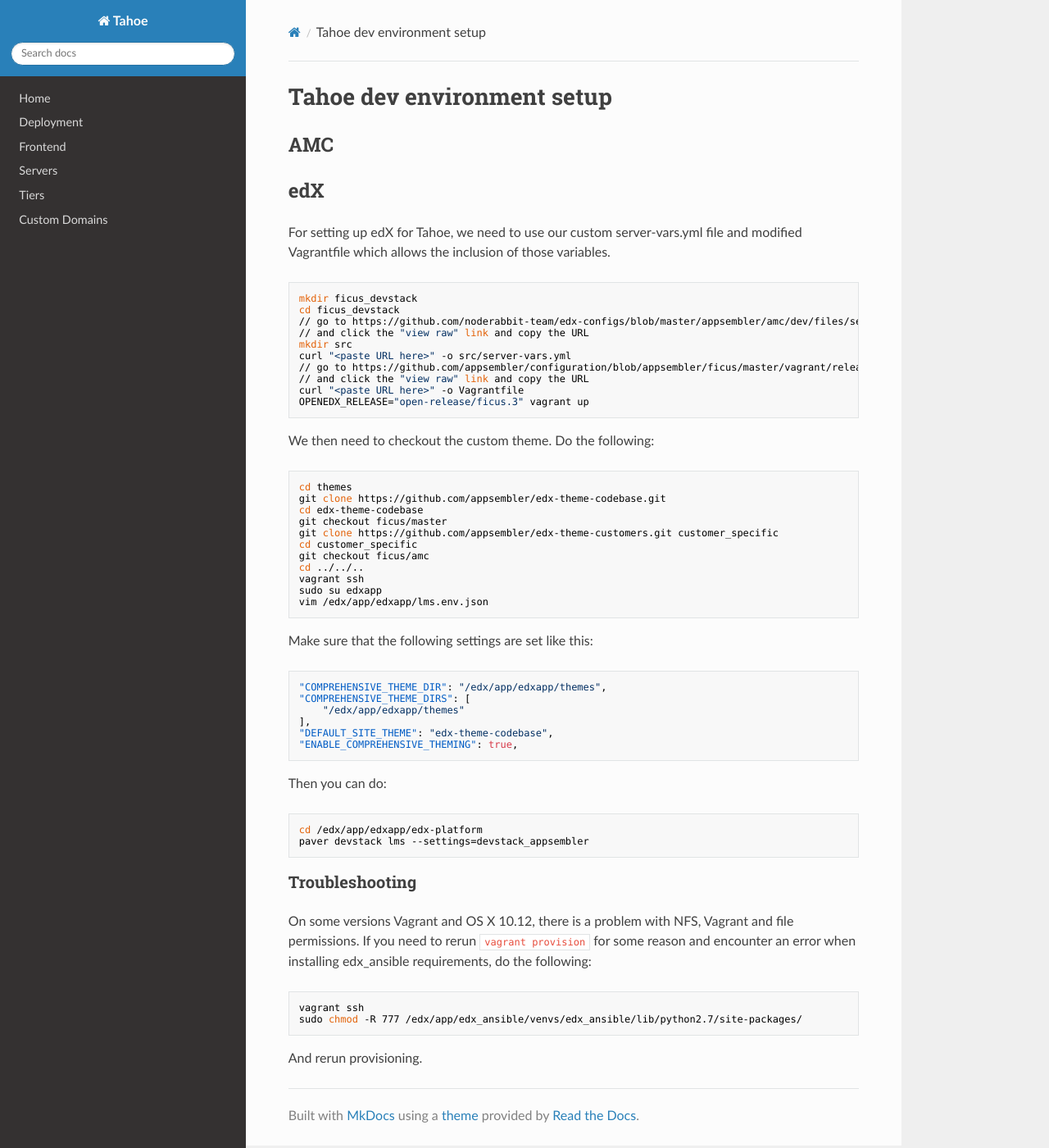
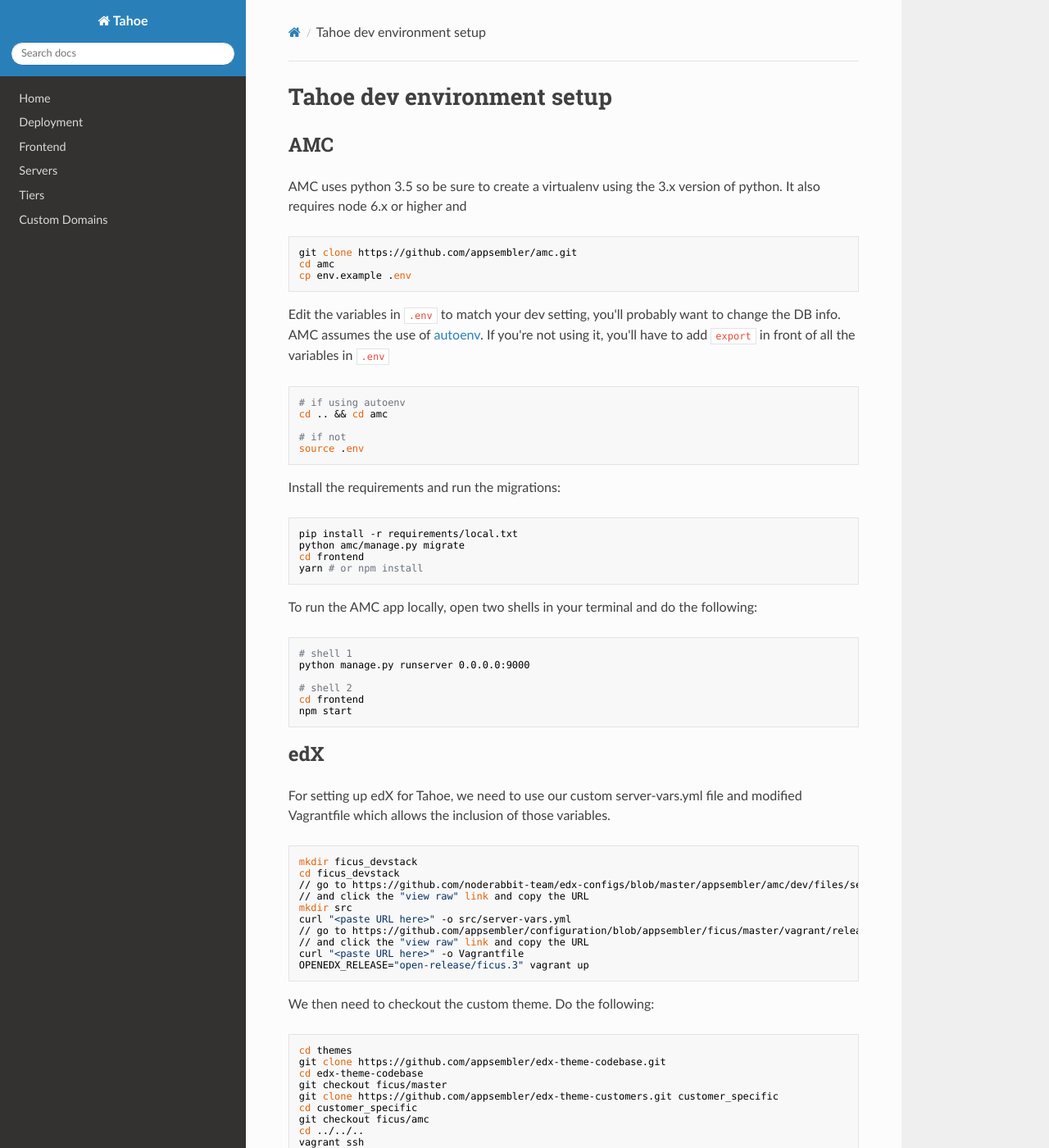
Before and after one commit to appsembler/tahoe, an MkDocs documentation site: the page built from docs/installation.md, in a window 1280 px wide and 1400 px high. Shown: the whole window at 82% size. Built offline with MkDocs 1.6.1, drawn with Linux system fonts in a browser that asks for light colours; nearby versions of some CDN libraries; old or Windows-style settings are respelled for this version of MkDocs.

Commit message:
add installation instructions

````diff
--- a/docs/installation.md
+++ b/docs/installation.md
@@ -1,6 +1,45 @@
 # Tahoe dev environment setup
 
 ## AMC
+
+AMC uses python 3.5 so be sure to create a virtualenv using the 3.x version of python. It also requires node 6.x or higher and
+
+```bash
+git clone https://github.com/appsembler/amc.git
+cd amc
+cp env.example .env
+```
+
+Edit the variables in `.env` to match your dev setting, you'll probably want to change the DB info.
+AMC assumes the use of [autoenv](https://github.com/kennethreitz/autoenv). If you're not using it, you'll have to add `export` in front of all the variables in `.env`
+
+```bash
+# if using autoenv
+cd .. && cd amc
+
+# if not
+source .env
+```
+
+Install the requirements and run the migrations:
+
+```bash
+pip install -r requirements/local.txt
+python amc/manage.py migrate
+cd frontend
+yarn # or npm install
+```
+
+To run the AMC app locally, open two shells in your terminal and do the following:
+
+```bash
+# shell 1
+python manage.py runserver 0.0.0.0:9000
+
+# shell 2
+cd frontend
+npm start
+```
 
 ## edX
 
````
